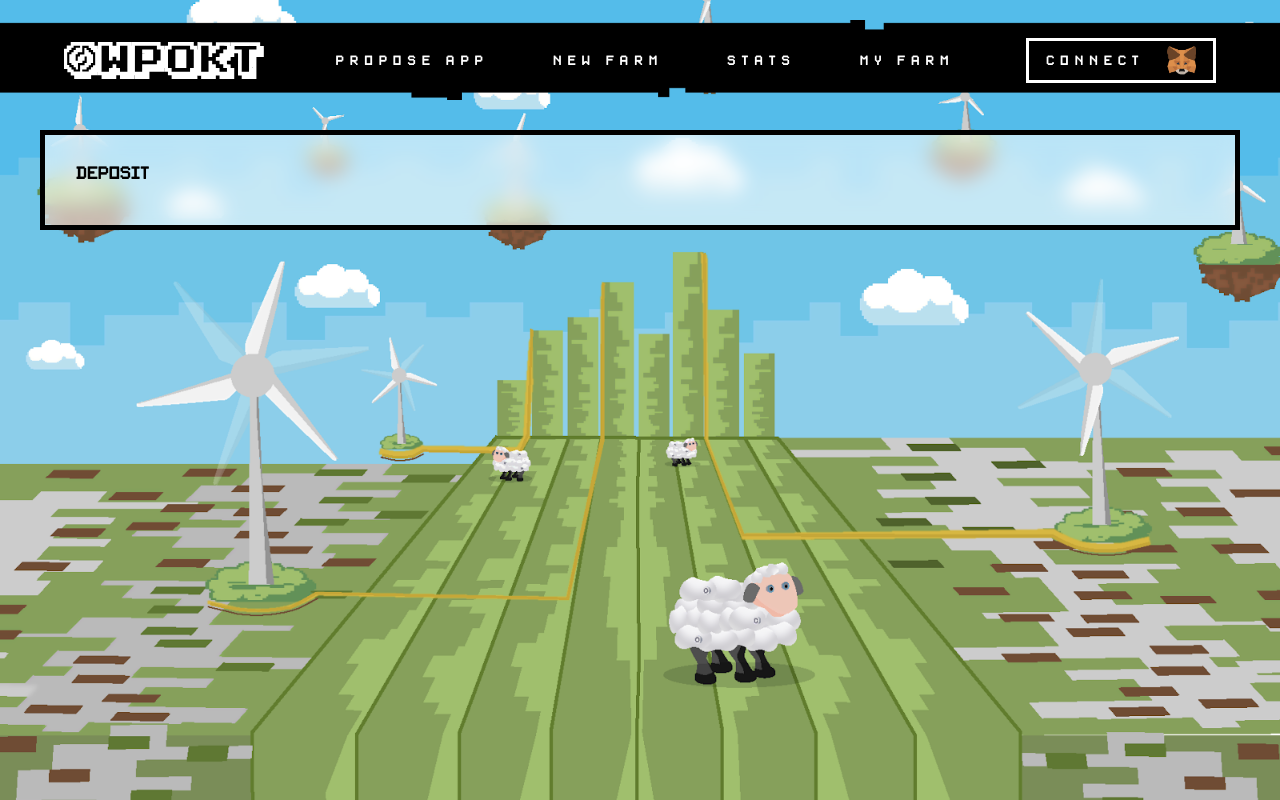
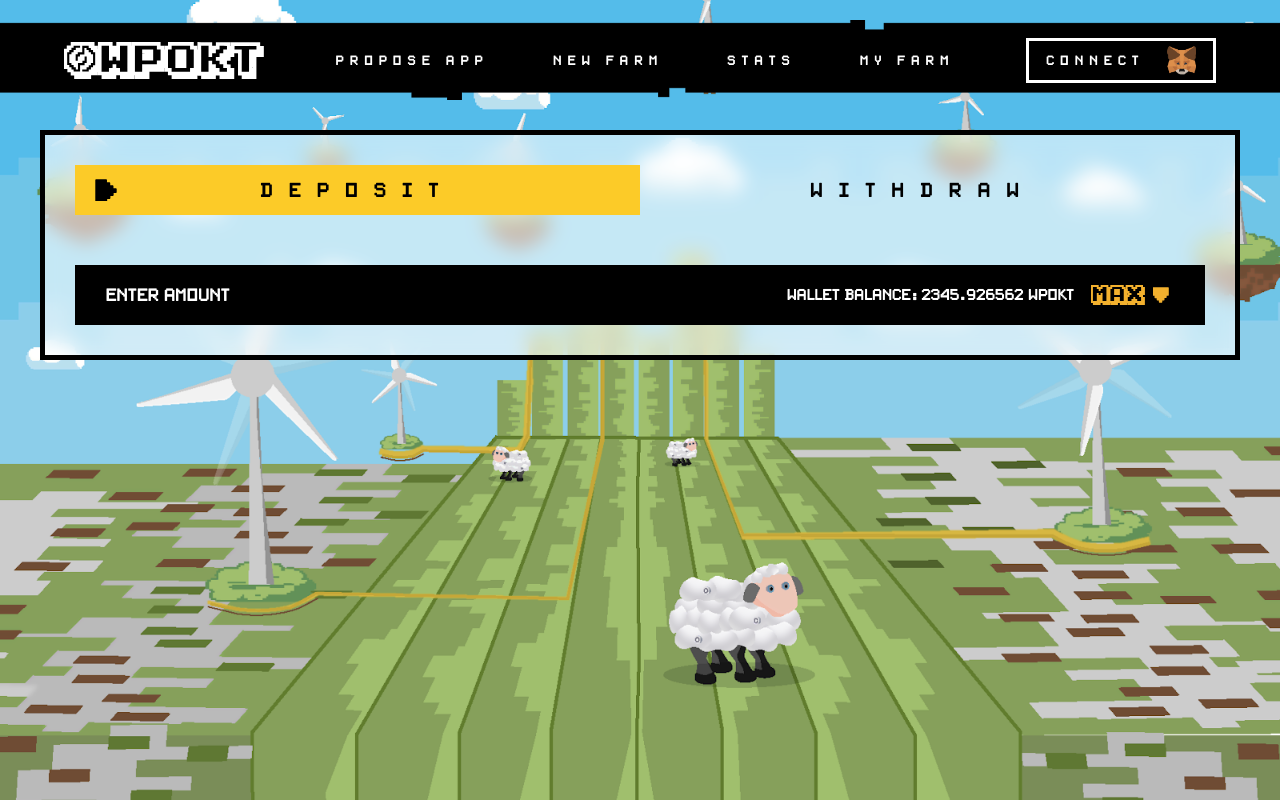
Before and after one commit to pokt-foundation/wpokt-app, a React (Create React App) app: page / in a window 1280 px wide. Built offline with nearby package versions, Linux system fonts and the light colour scheme.

Commit message:
Start Deposit Field

```diff
--- a/src/components/Card.ts
+++ b/src/components/Card.ts
@@ -4,18 +4,21 @@ import { media } from 'components/breakpoints';
 export const Card = styled.div`
     backdrop-filter: blur(10px);
     background: rgba(255, 255, 255, 0.6);
-    border: 5px solid #000000;
+    border: 3px solid #000000;
     box-sizing: border-box;
     margin: 0 auto;
     min-height: 10rem;
-    padding: 3rem;
+    padding: 1rem;
     width: 30rem;
 
     ${media.xs`
+        border: 5px solid #000000;
+        padding: 1.5rem;
         width: 48rem;
     `}
 
     ${media.sm`
+        padding: 3rem;
         width: 76rem;
     `}
 
--- a/src/components/Sidebar/index.tsx
+++ b/src/components/Sidebar/index.tsx
@@ -29,25 +29,33 @@ const Sidebar: React.FC<ISidebar> = ({
             <StyledNav>
                 <ul>
                 <li>
-                    <SelectorSvg fill={window.location.pathname === '/propose' ? colors.yellow : 'transparent'} />
+                    <div style={{ height: '22px', width: '22px' }}>
+                        <SelectorSvg fill={window.location.pathname === '/propose' ? colors.yellow : 'transparent'} />
+                    </div>
                     <StyledLink onClick={() => setSidebar(false)} exact activeClassName='active' to='/propose'>
                         Propose App
                     </StyledLink>
                 </li>
                 <li>
-                    <SelectorSvg fill={window.location.pathname === '/new-farm' ? colors.yellow : 'transparent'} />
+                    <div style={{ height: '22px', width: '22px' }}>
+                        <SelectorSvg fill={window.location.pathname === '/new-farm' ? colors.yellow : 'transparent'} />
+                    </div>
                     <StyledLink onClick={() => setSidebar(false)} exact activeClassName='active' to='/new-farm'>
                         New Farm
                     </StyledLink>
                 </li>
                 <li>
-                    <SelectorSvg fill={window.location.pathname === '/stats' ? colors.yellow : 'transparent'} />
+                    <div style={{ height: '22px', width: '22px' }}>
+                        <SelectorSvg fill={window.location.pathname === '/stats' ? colors.yellow : 'transparent'} />
+                    </div>
                     <StyledLink onClick={() => setSidebar(false)} exact activeClassName='active' to='/stats'>
                         Stats
                     </StyledLink>
                 </li>
                 <li>
-                    <SelectorSvg fill={window.location.pathname === '/my-farm' ? colors.yellow : 'transparent'} />
+                    <div style={{ height: '22px', width: '22px' }}>
+                        <SelectorSvg fill={window.location.pathname === '/my-farm' ? colors.yellow : 'transparent'} />
+                    </div>
                     <StyledLink onClick={() => setSidebar(false)} exact activeClassName='active' to='/my-farm'>
                         My Farm
                     </StyledLink>
--- /dev/null
+++ b/src/components/Typography.ts
@@ -0,0 +1,54 @@
+import styled, { css } from 'styled-components';
+import { media } from 'components/breakpoints';
+
+interface ITypograhpy {
+    color?: string;
+}
+
+export const H1 = styled.h1<ITypograhpy>`
+    font-family: PixelSplitter;
+
+    ${props => props.color && css`
+        color: ${props.color};
+    `}
+`;
+
+export const H2 = styled.h2<ITypograhpy>`
+    font-family: PixelSplitter;
+    font-size: 14px;
+
+    ${props => props.color && css`
+        color: ${props.color};
+    `}
+
+    ${media.md`
+        font-size: 16px;
+    `}
+`;
+
+export const P1 = styled.p<ITypograhpy>`
+    font-family: PixelSplitter;
+    font-size: 16px;
+
+    ${props => props.color && css`
+        color: ${props.color};
+    `}
+`;
+
+export const P2 = styled.p<ITypograhpy>`
+    font-family: PixelSplitter;
+    font-size: 8px;
+    line-height: 12px;
+
+    ${props => props.color && css`
+        color: ${props.color};
+    `}
+
+    ${media.xs`
+        font-size: 10px;
+    `}
+
+    ${media.md`
+        font-size: 14px;
+    `}
+`;
--- a/src/components/theme.ts
+++ b/src/components/theme.ts
@@ -1,4 +1,5 @@
 export const colors = {
     white: '#fff',
     yellow: '#F3B12E',
+    yellowLight: '#FCCB28',
 }
--- a/src/index.css
+++ b/src/index.css
@@ -29,7 +29,7 @@ h3,
 h4,
 h5,
 h6,
-/* p, */
+p,
 blockquote,
 pre,
 a,
--- /dev/null
+++ b/src/views/Deposit/components/index.ts
@@ -0,0 +1,153 @@
+import styled, { css } from 'styled-components';
+import { media } from 'components/breakpoints';
+import { colors } from 'components/theme';
+
+interface IStyledButtonLarge {
+    active: boolean;
+}
+
+export const StyledButtonLarge = styled.button<IStyledButtonLarge>`
+    background: transparent;
+    border: none;
+    font-family: PixelSplitter;
+    font-size: 8px;
+    height: 40px;
+    letter-spacing: 3px;
+    outline: none;
+    position: relative;
+    transition: all .3s ease;
+    width: 50%;
+
+    &:hover {
+        cursor: pointer;
+    }
+
+    ${props => props.active && css`
+        background: ${colors.yellowLight};
+    `}
+
+    ${media.xs`
+        font-size: 10px;
+        height: 50px;
+        letter-spacing: 7px;
+    `}
+
+    ${media.sm`
+        font-size: 14px;
+        letter-spacing: 14px;
+    `}
+
+    ${media.md`
+        font-size: 16px;
+        letter-spacing: 16px;
+    `}
+
+    ${media.lg`
+        font-size: 18px;
+    `}
+
+    ${media.xl`
+        font-size: 20px;
+        height: 60px;
+    `}
+`;
+
+
+export const StyledDepositHeader = styled.div`
+    align-items: flex-start;
+    background: #000;
+    display: flex;
+    flex-direction: column;
+    height: 90px;
+    justify-content: space-between;
+    padding: 2rem;
+
+    ${media.xs`
+        height: 100px;
+        padding: 2.5rem 3rem;
+    `}
+
+    ${media.sm`
+        align-items: center;
+        flex-direction: row;
+        height: 50px;
+        padding: 3rem;
+    `}
+
+    ${media.xl`
+        height: 60px;
+    `}
+`;
+
+export const StyledMaxButton = styled.button`
+    align-items: center;
+    background: transparent;
+    border: none;
+    display: flex;
+    height: 2rem;
+    justify-content: center;
+    margin-left: 1rem;
+    outline: none;
+
+    div#max-svg {
+        align-items: center;
+        display: flex;
+        height: 1rem;
+        width: 2.7rem;
+
+        ${media.xs`
+            height: 2rem;
+            width: 5.4rem;
+        `}
+    }
+
+    div#max-selector-svg {
+        align-items: center;
+        display: flex;
+        fill: ${colors.yellow};
+        height: .8rem;
+        margin-left: .8rem;
+        transform: rotate(90deg);
+        width: 1rem;
+
+        ${media.xs`
+            height: 1.6rem;
+            width: 1.6rem;
+        `}
+    }
+
+    &:hover {
+        cursor: pointer;
+    }
+
+    ${media.xs`
+        height: 2rem;
+        margin-left: 2rem;
+    `}
+
+    ${media.sm`
+        margin-left: 1rem;
+    `}
+`;
+
+export const StyledSelectorContainer = styled.div`
+    height: 14px;
+    left: 10px;
+    overflow: hidden;
+    position: absolute;
+    top: 50%;
+    transform: translateY(-50%);
+    width: 14px;
+
+    ${media.xs`
+        height: 16px;
+        left: 12px;
+        width: 16px;
+    `}
+
+    ${media.sm`
+        height: 22px;
+        left: 20px;
+        width: 22px;
+    `}
+`;
--- a/src/views/Deposit/index.tsx
+++ b/src/views/Deposit/index.tsx
@@ -1,18 +1,68 @@
 import React from 'react';
+import styled, { css } from 'styled-components';
+import { media } from 'components/breakpoints';
+import { colors } from 'components/theme';
+
+// Assets
+import { ReactComponent as MaxSvg } from 'assets/icons/max.svg';
+import { ReactComponent as SelectorSvg } from 'assets/icons/selector.svg';
 
 // Components
+import {
+    StyledButtonLarge,
+    StyledDepositHeader,
+    StyledMaxButton,
+    StyledSelectorContainer,
+} from './components';
 import { Card } from 'components/Card';
+import { Flex } from 'components/Containers';
 import Spacer from 'components/Spacer';
+import { H2, P2 } from 'components/Typography';
 
 const Deposit: React.FC = () => {
+    // State
+    const [ actionType, setActionType ] = React.useState<'deposit' | 'withdraw'>('deposit');
+
     return (
         <>
             <Spacer size={'md'} />
             <Card>
-                Deposit
+                <Flex align={'center'} justify={'center'}>
+                    <StyledButtonLarge
+                        onClick={() => setActionType('deposit')} active={actionType === 'deposit'}
+                    >
+                        <StyledSelectorContainer>
+                            <SelectorSvg style={{ fill: actionType === 'deposit' ? '#000' : 'transparent' }} />
+                        </StyledSelectorContainer>
+                        Deposit
+                    </StyledButtonLarge>
+                    <StyledButtonLarge
+                        onClick={() => setActionType('withdraw')} active={actionType === 'withdraw'}
+                    >
+                        <StyledSelectorContainer>
+                            <SelectorSvg style={{ fill: actionType === 'withdraw' ? '#000' : 'transparent' }} />
+                        </StyledSelectorContainer>
+                        Withdraw
+                    </StyledButtonLarge>
+                </Flex>
+                <Spacer size={'md'} />
+                <StyledDepositHeader>
+                    <H2 color={colors.white}>Enter Amount</H2>
+                    <Flex align={'center'}>
+                        <P2 color={colors.white}>Wallet balance: 2345.926562 wPOKT</P2>
+                        <StyledMaxButton>
+                            <div id={'max-svg'}>
+                                <MaxSvg />
+                            </div>
+                            <div id={'max-selector-svg'}>
+                                <SelectorSvg />
+                            </div>
+                        </StyledMaxButton>
+                    </Flex>
+                </StyledDepositHeader>
             </Card>
         </>
     )
 }
 
-export default Deposit
+export default Deposit;
```
Also changed, not shown: src/assets/icons/max.svg (added), src/assets/icons/selector.svg, src/components/Wrapper.ts (line endings or trailing spaces).
